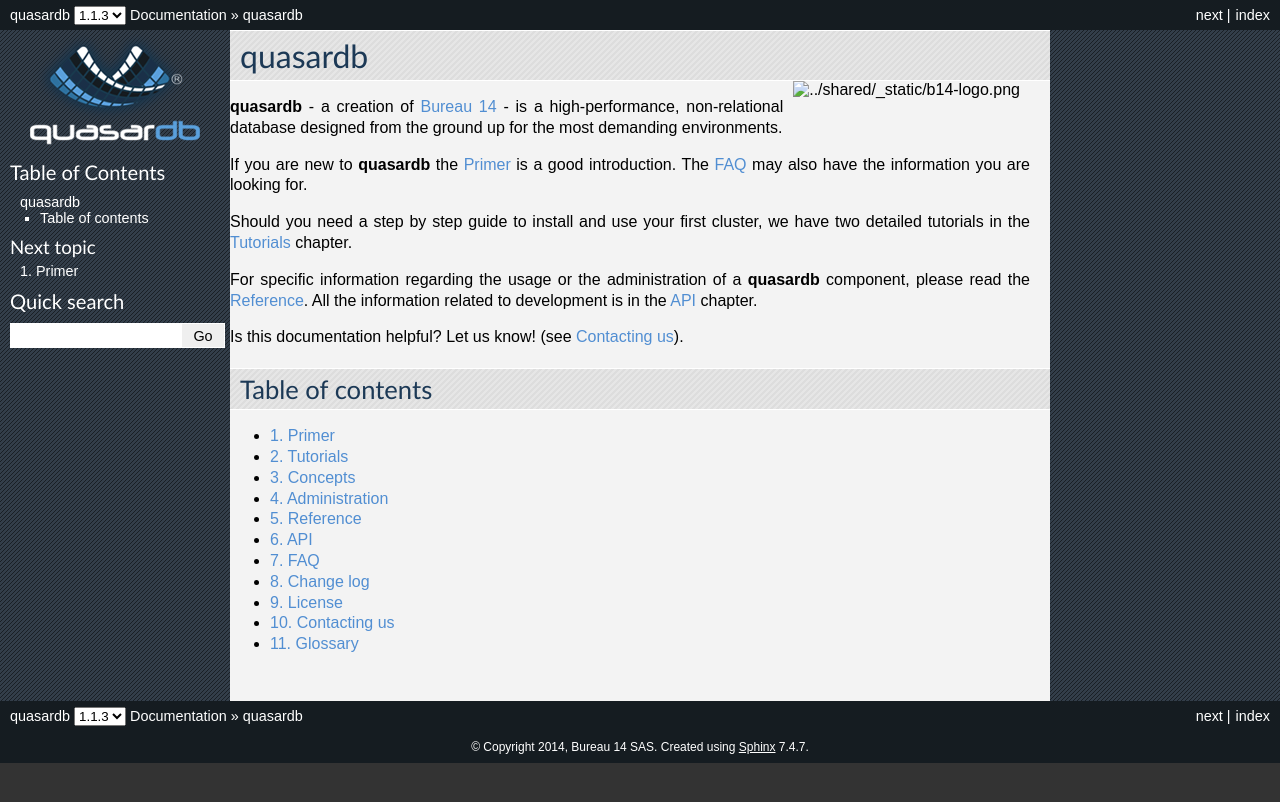
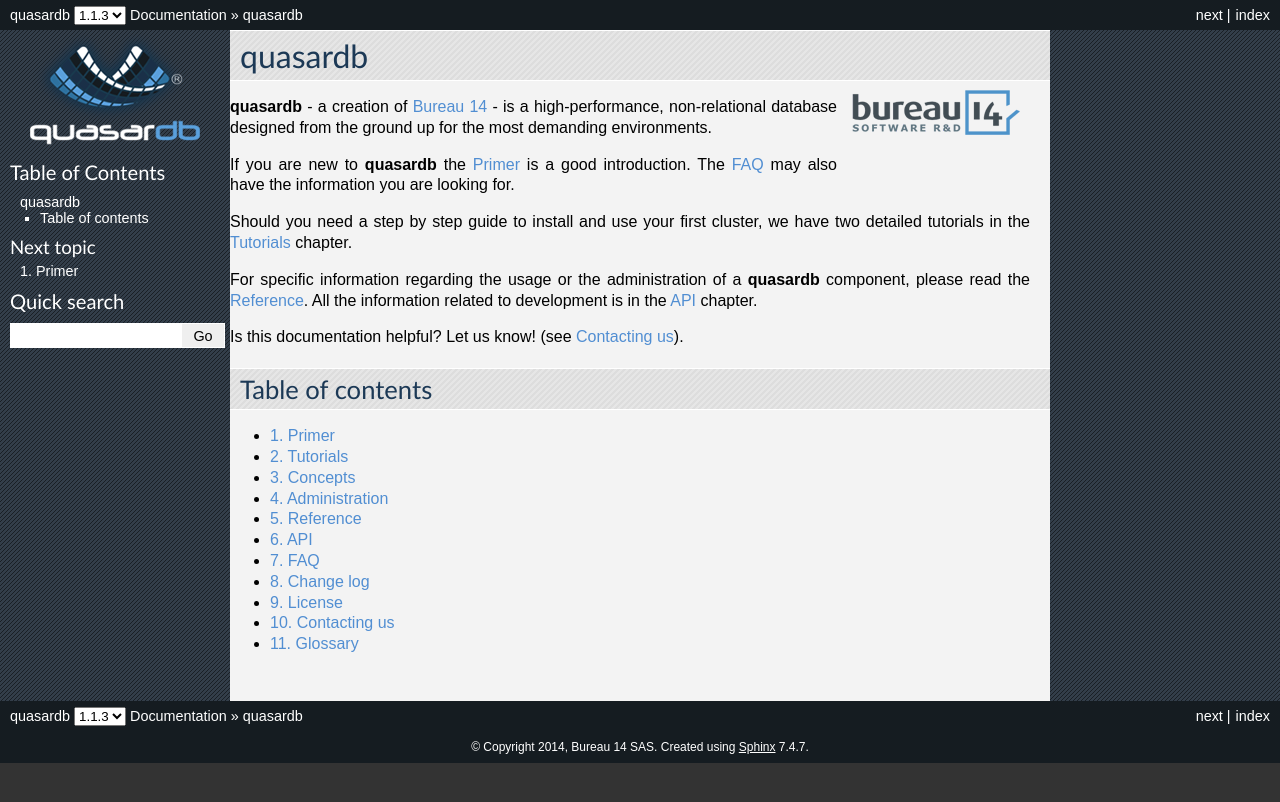
Before and after one commit to iltommi/qdb-documentation, a Sphinx documentation site: the page built from source/index.rst, in a window 1280 px wide. Shown: the top 802 px of the page. Built offline with Sphinx 7.4.7, drawn with Linux system fonts in a browser that asks for light colours.

Commit message:
Fix image loading bug, post-overhaul.

```diff
--- a/source/index.rst
+++ b/source/index.rst
@@ -6,7 +6,7 @@
 quasardb
 ********
 
-.. image:: /../shared/_static/b14-logo.png
+.. image:: /_static/b14-logo.png
     :align: right
     :class: b14-logo
 
```
